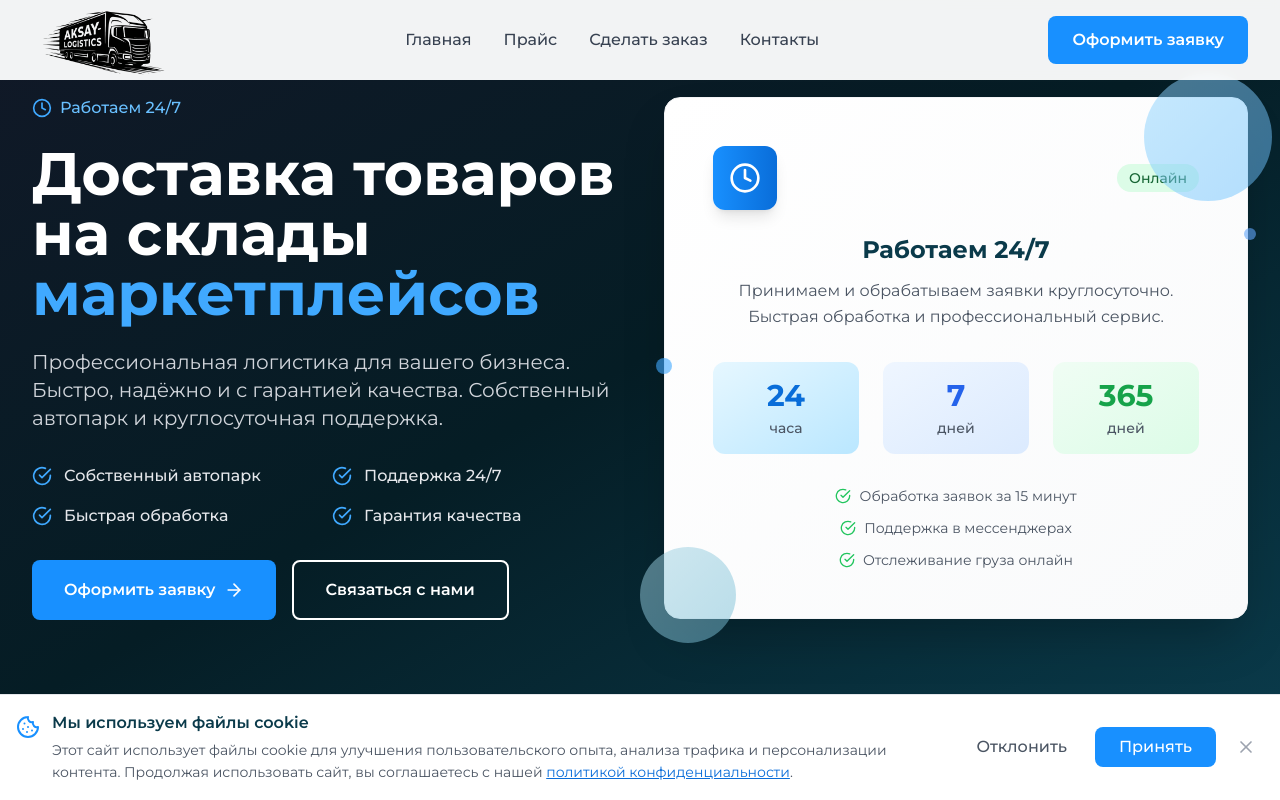
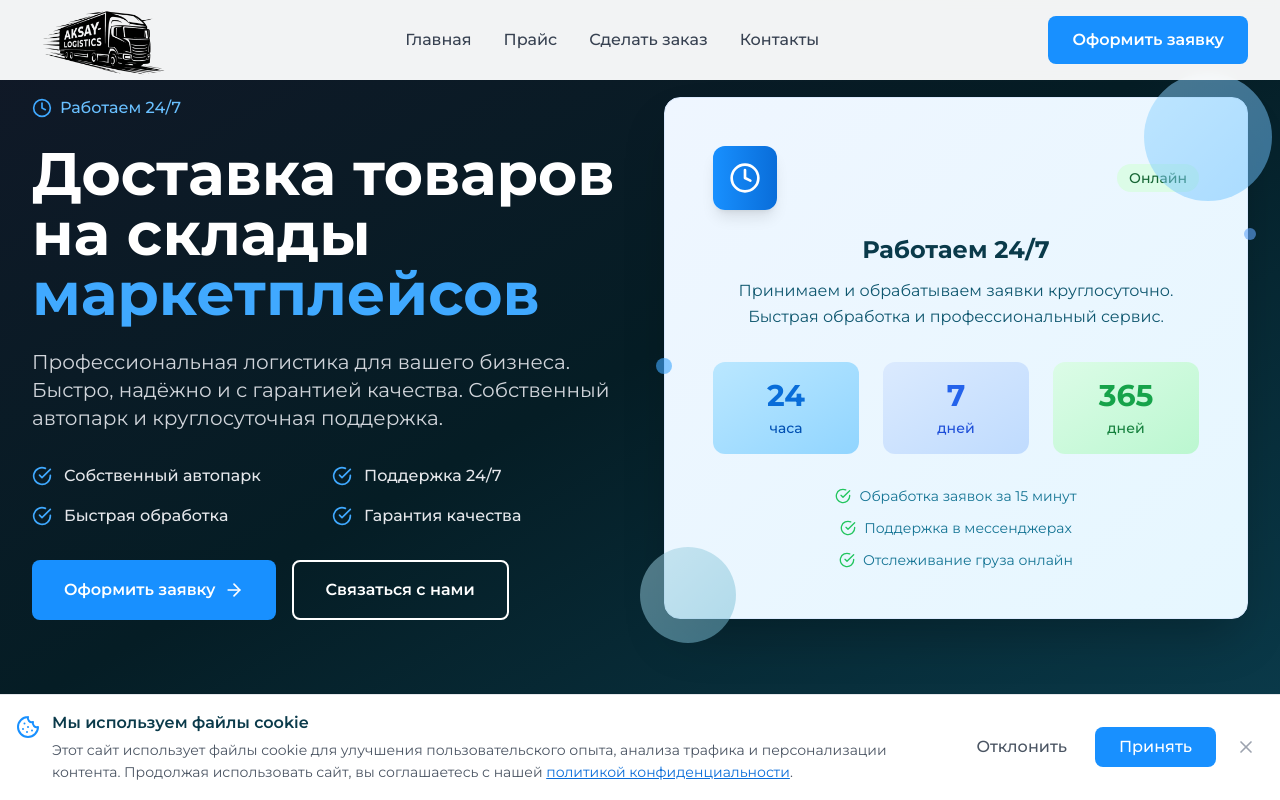
Before and after one commit to justicesociety/Aksay, a React (Vite) app: page / in a window 1280 px wide. Shown: the top 800 px of the page. Built offline with nearby package versions, Linux system fonts and the light colour scheme.

Commit message:
Изменение фона блока в Hero секции

```diff
--- a/src/components/Hero.tsx
+++ b/src/components/Hero.tsx
@@ -61,7 +61,7 @@ const Hero = () => {
 
           {/* Visual */}
           <div className="relative animate-slide-up">
-            <div className="bg-gradient-to-br from-white to-gray-50 rounded-2xl shadow-2xl p-8 lg:p-12 border border-gray-100">
+            <div className="bg-gradient-to-br from-blue-50 to-accent-50 rounded-2xl shadow-2xl p-8 lg:p-12 border border-blue-100">
               {/* Header with icon and badge */}
               <div className="flex items-center justify-between mb-6">
                 <div className="bg-gradient-to-r from-accent-500 to-accent-600 w-16 h-16 rounded-xl flex items-center justify-center shadow-lg">
@@ -77,38 +77,38 @@ const Hero = () => {
                 <h3 className="text-2xl font-bold text-primary-800 mb-3">
                   Работаем 24/7
                 </h3>
-                <p className="text-gray-600 mb-8 leading-relaxed">
+                <p className="text-primary-700 mb-8 leading-relaxed">
                   Принимаем и обрабатываем заявки круглосуточно.
                   Быстрая обработка и профессиональный сервис.
                 </p>
 
                 {/* Stats */}
                 <div className="grid grid-cols-3 gap-6 mb-8">
-                  <div className="bg-gradient-to-br from-accent-50 to-accent-100 rounded-xl p-4">
+                  <div className="bg-gradient-to-br from-accent-100 to-accent-200 rounded-xl p-4">
                     <div className="text-3xl font-bold text-accent-600 mb-1">24</div>
-                    <div className="text-sm text-gray-600 font-medium">часа</div>
+                    <div className="text-sm text-accent-700 font-medium">часа</div>
                   </div>
-                  <div className="bg-gradient-to-br from-blue-50 to-blue-100 rounded-xl p-4">
+                  <div className="bg-gradient-to-br from-blue-100 to-blue-200 rounded-xl p-4">
                     <div className="text-3xl font-bold text-blue-600 mb-1">7</div>
-                    <div className="text-sm text-gray-600 font-medium">дней</div>
+                    <div className="text-sm text-blue-700 font-medium">дней</div>
                   </div>
-                  <div className="bg-gradient-to-br from-green-50 to-green-100 rounded-xl p-4">
+                  <div className="bg-gradient-to-br from-green-100 to-green-200 rounded-xl p-4">
                     <div className="text-3xl font-bold text-green-600 mb-1">365</div>
-                    <div className="text-sm text-gray-600 font-medium">дней</div>
+                    <div className="text-sm text-green-700 font-medium">дней</div>
                   </div>
                 </div>
 
                 {/* Features */}
                 <div className="space-y-3">
-                  <div className="flex items-center justify-center space-x-2 text-sm text-gray-600">
+                  <div className="flex items-center justify-center space-x-2 text-sm text-primary-600">
                     <CheckCircle className="w-4 h-4 text-green-500" />
                     <span>Обработка заявок за 15 минут</span>
                   </div>
-                  <div className="flex items-center justify-center space-x-2 text-sm text-gray-600">
+                  <div className="flex items-center justify-center space-x-2 text-sm text-primary-600">
                     <CheckCircle className="w-4 h-4 text-green-500" />
                     <span>Поддержка в мессенджерах</span>
                   </div>
-                  <div className="flex items-center justify-center space-x-2 text-sm text-gray-600">
+                  <div className="flex items-center justify-center space-x-2 text-sm text-primary-600">
                     <CheckCircle className="w-4 h-4 text-green-500" />
                     <span>Отслеживание груза онлайн</span>
                   </div>
```
